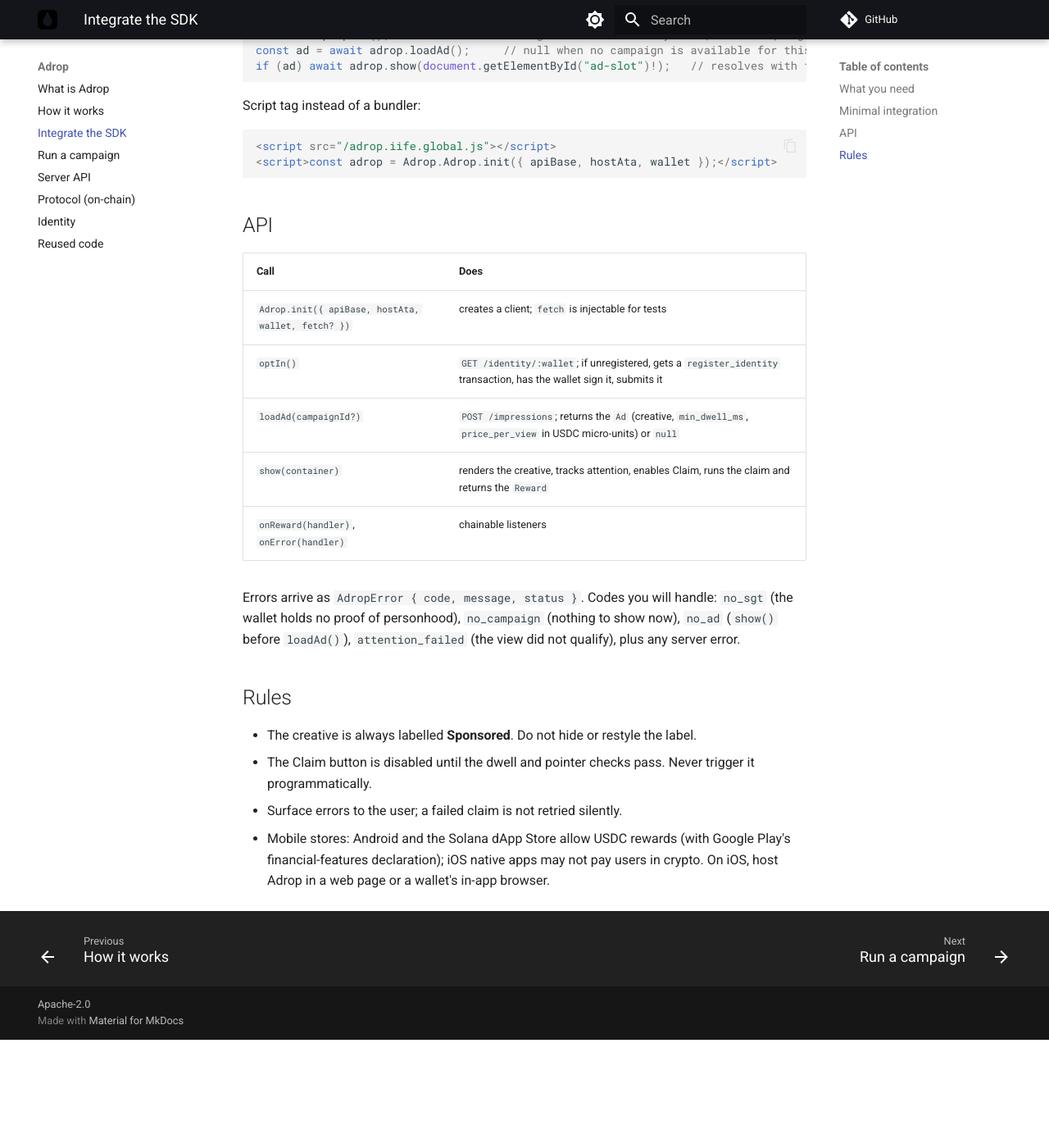
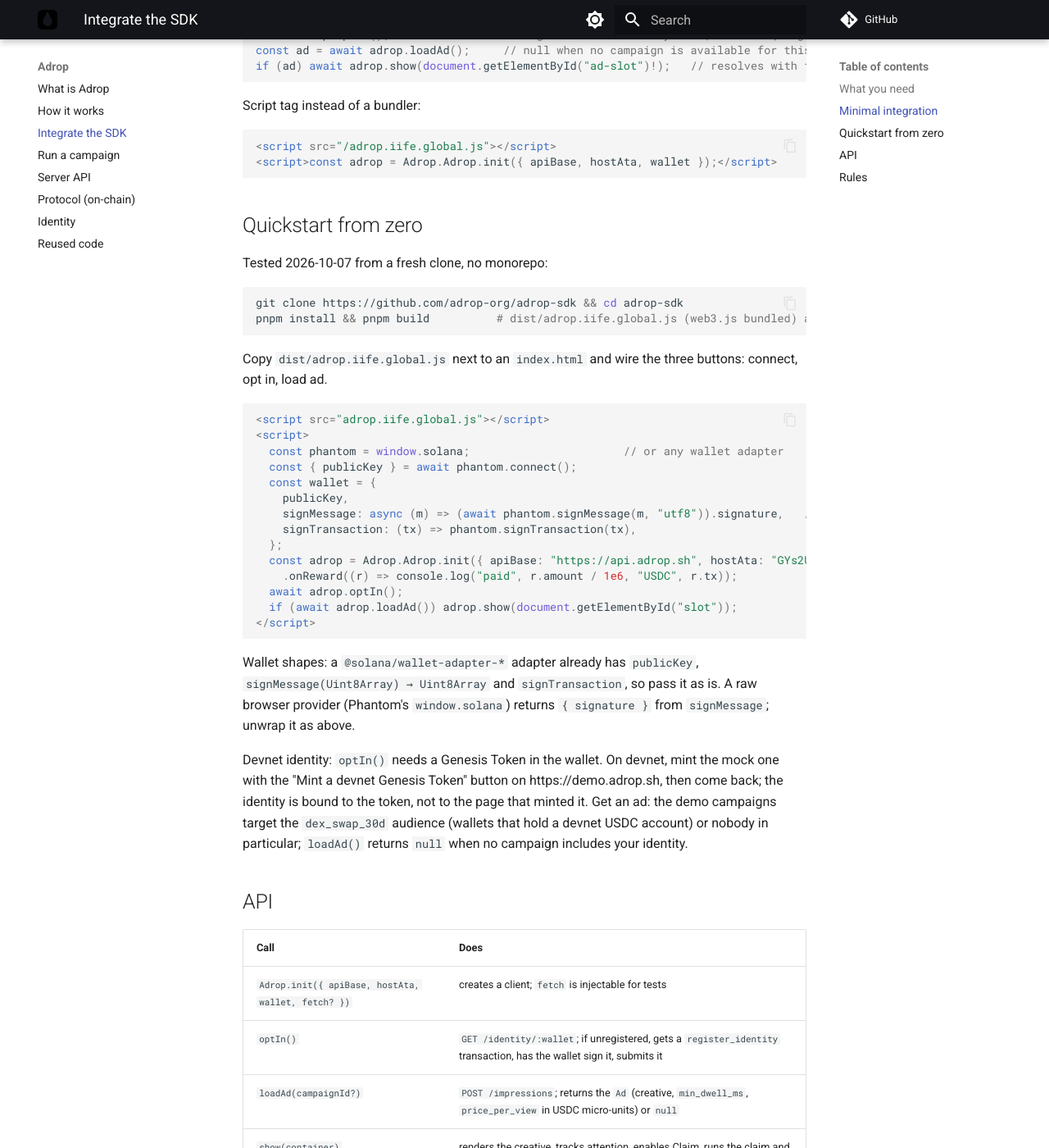
Before and after one commit to adrop-org/adrop, an MkDocs documentation site: the page built from docs/integrate.md, in a window 1280 px wide and 1400 px high, scrolled down 623 px. Shown: the whole window at 82% size. Built offline with MkDocs 1.6.1 and Material for MkDocs 9.7.7, drawn with Linux system fonts in a browser that asks for light colours; comment, search, counter and statistics services are not loaded; before the commit the page ends 1891 px from its top, so only the background shows below that.

Commit message:
docs(sdk): Quickstart from zero, wallet shapes, devnet identity (T23)
Followed the public README from a fresh clone into a one-file host page with Phantom. Gaps fixed here:
raw provider signMessage shape, where a devnet identity comes from, when loadAd() is null.

Co-Authored-By: Claude Fable 5.1 <noreply@anthropic.com>

````diff
--- a/docs/integrate.md
+++ b/docs/integrate.md
@@ -28,6 +28,43 @@ Script tag instead of a bundler:
 <script>const adrop = Adrop.Adrop.init({ apiBase, hostAta, wallet });</script>
 ```
 
+## Quickstart from zero
+
+Tested 2026-10-07 from a fresh clone, no monorepo:
+
+```sh
+git clone https://github.com/adrop-org/adrop-sdk && cd adrop-sdk
+pnpm install && pnpm build          # dist/adrop.iife.global.js (web3.js bundled) and dist/index.js (ESM)
+```
+
+Copy `dist/adrop.iife.global.js` next to an `index.html` and wire the three buttons: connect, opt in, load ad.
+
+```html
+<script src="adrop.iife.global.js"></script>
+<script>
+  const phantom = window.solana;                       // or any wallet adapter
+  const { publicKey } = await phantom.connect();
+  const wallet = {
+    publicKey,
+    signMessage: async (m) => (await phantom.signMessage(m, "utf8")).signature,   // Phantom's provider returns { signature }
+    signTransaction: (tx) => phantom.signTransaction(tx),
+  };
+  const adrop = Adrop.Adrop.init({ apiBase: "https://api.adrop.sh", hostAta: "GYs2Ucn7MDE27VBiN4PU2MHZfVmM24ivD2FaJVX7RoyE", wallet })
+    .onReward((r) => console.log("paid", r.amount / 1e6, "USDC", r.tx));
+  await adrop.optIn();
+  if (await adrop.loadAd()) adrop.show(document.getElementById("slot"));
+</script>
+```
+
+Wallet shapes: a `@solana/wallet-adapter-*` adapter already has `publicKey`, `signMessage(Uint8Array) → Uint8Array`
+and `signTransaction`, so pass it as is. A raw browser provider (Phantom's `window.solana`) returns
+`{ signature }` from `signMessage`; unwrap it as above.
+
+Devnet identity: `optIn()` needs a Genesis Token in the wallet. On devnet, mint the mock one with the
+"Mint a devnet Genesis Token" button on https://demo.adrop.sh, then come back; the identity is bound to the token,
+not to the page that minted it. Get an ad: the demo campaigns target the `dex_swap_30d` audience (wallets that hold a
+devnet USDC account) or nobody in particular; `loadAd()` returns `null` when no campaign includes your identity.
+
 ## API
 | Call | Does |
 |---|---|
````
Also changed, not shown: packages/sdk/README.md (+37 -0 lines), 1 other file.
